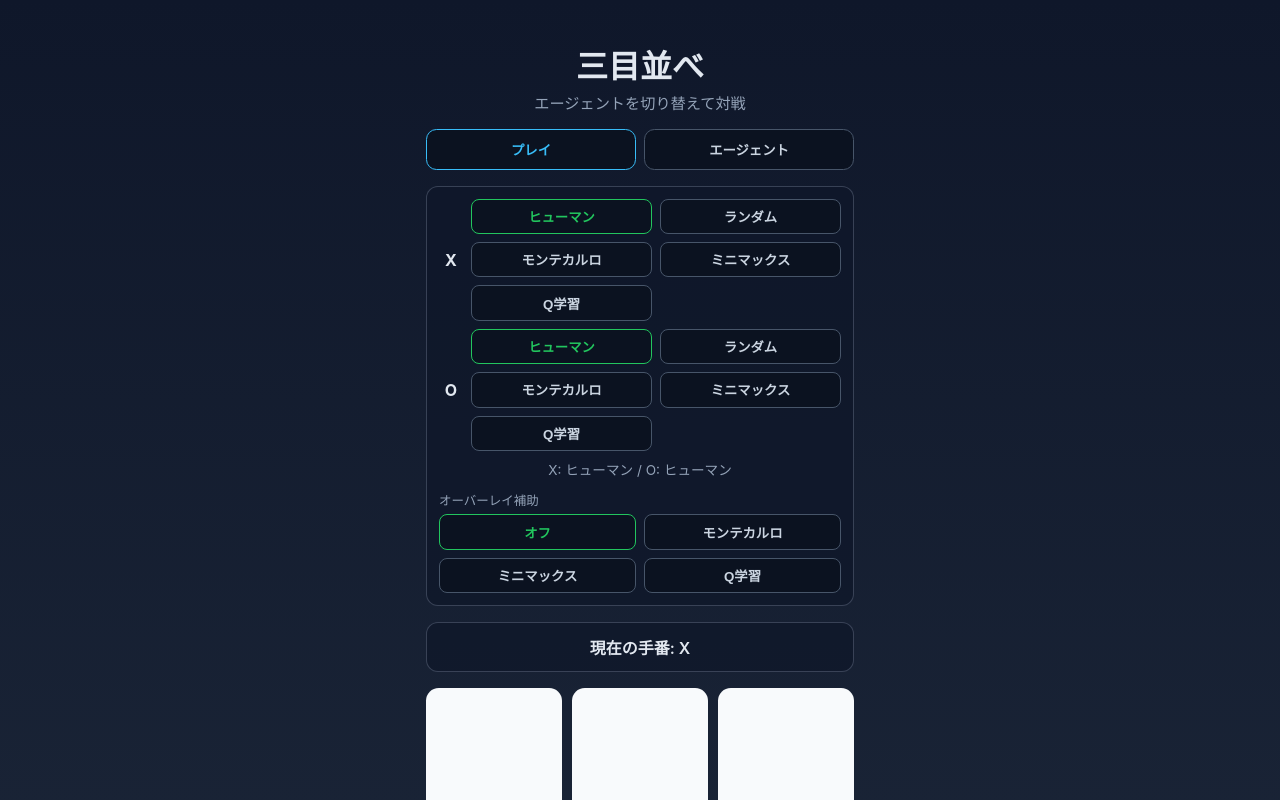
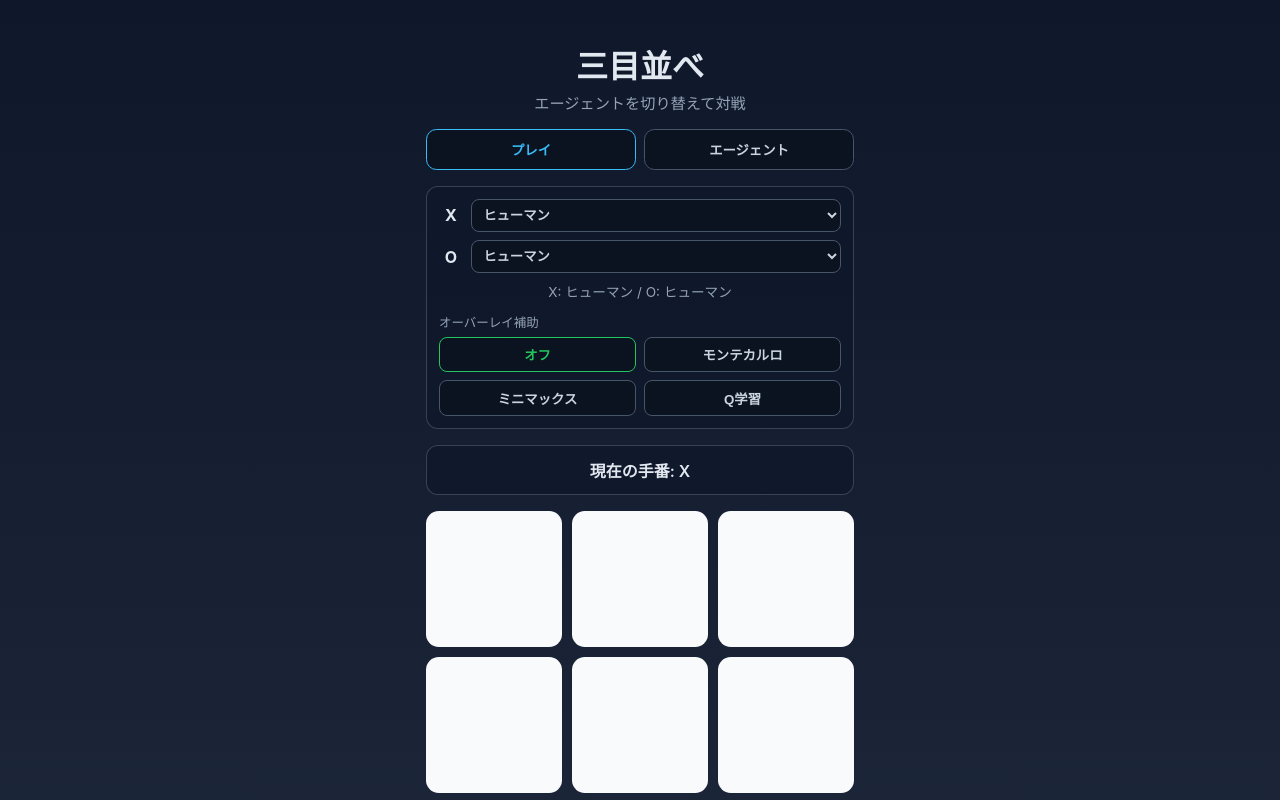
Before and after one commit to hariboten/tic-tac-toe, an Angular app: page / in a window 1280 px wide. Shown: the top 800 px of the page. Built offline with nearby package versions, Linux system fonts and the light colour scheme.

Commit message:
エージェント選択UIをプルダウン化

```diff
--- a/src/app/app.component.html
+++ b/src/app/app.component.html
@@ -24,25 +24,31 @@
   @if (activeTab === 'PLAY') {
     <section class="agents" aria-label="player agent settings">
       <div class="agent-row">
-        <span class="label">X</span>
-        <div class="agent-buttons">
-          <button type="button" class="agent-toggle" [ngClass]="{ active: agents.X === 'HUMAN' }" (click)="setAgent('X', 'HUMAN')">ヒューマン</button>
-          <button type="button" class="agent-toggle" [ngClass]="{ active: agents.X === 'RANDOM' }" (click)="setAgent('X', 'RANDOM')">ランダム</button>
-          <button type="button" class="agent-toggle" [ngClass]="{ active: agents.X === 'MONTE_CARLO' }" (click)="setAgent('X', 'MONTE_CARLO')">モンテカルロ</button>
-          <button type="button" class="agent-toggle" [ngClass]="{ active: agents.X === 'MINIMAX' }" (click)="setAgent('X', 'MINIMAX')">ミニマックス</button>
-          <button type="button" class="agent-toggle" [ngClass]="{ active: agents.X === 'Q_LEARNING' }" (click)="setAgent('X', 'Q_LEARNING')">Q学習</button>
-        </div>
+        <label class="label" for="agent-x-select">X</label>
+        <select
+          id="agent-x-select"
+          class="agent-select"
+          [ngModel]="agents.X"
+          (ngModelChange)="setAgent('X', $event)"
+        >
+          @for (agent of availableAgents; track agent.value) {
+            <option [value]="agent.value">{{ agent.label }}</option>
+          }
+        </select>
       </div>
 
       <div class="agent-row">
-        <span class="label">O</span>
-        <div class="agent-buttons">
-          <button type="button" class="agent-toggle" [ngClass]="{ active: agents.O === 'HUMAN' }" (click)="setAgent('O', 'HUMAN')">ヒューマン</button>
-          <button type="button" class="agent-toggle" [ngClass]="{ active: agents.O === 'RANDOM' }" (click)="setAgent('O', 'RANDOM')">ランダム</button>
-          <button type="button" class="agent-toggle" [ngClass]="{ active: agents.O === 'MONTE_CARLO' }" (click)="setAgent('O', 'MONTE_CARLO')">モンテカルロ</button>
-          <button type="button" class="agent-toggle" [ngClass]="{ active: agents.O === 'MINIMAX' }" (click)="setAgent('O', 'MINIMAX')">ミニマックス</button>
-          <button type="button" class="agent-toggle" [ngClass]="{ active: agents.O === 'Q_LEARNING' }" (click)="setAgent('O', 'Q_LEARNING')">Q学習</button>
-        </div>
+        <label class="label" for="agent-o-select">O</label>
+        <select
+          id="agent-o-select"
+          class="agent-select"
+          [ngModel]="agents.O"
+          (ngModelChange)="setAgent('O', $event)"
+        >
+          @for (agent of availableAgents; track agent.value) {
+            <option [value]="agent.value">{{ agent.label }}</option>
+          }
+        </select>
       </div>
 
       <p class="mode">{{ modeText }}</p>
--- a/src/app/app.component.scss
+++ b/src/app/app.component.scss
@@ -63,18 +63,22 @@ h1 {
   margin-bottom: 0.5rem;
 }
 
-.agent-buttons {
-  display: grid;
-  grid-template-columns: repeat(2, minmax(0, 1fr));
-  gap: 0.5rem;
-}
-
 .agent-row:last-of-type {
   margin-bottom: 0.75rem;
 }
 
 .label {
   font-weight: 700;
+}
+
+.agent-select {
+  width: 100%;
+  border: 1px solid #475569;
+  border-radius: 0.5rem;
+  background: #0b1220;
+  color: #cbd5e1;
+  padding: 0.45rem;
+  font-weight: 600;
 }
 
 .agent-toggle {
--- a/src/app/app.component.ts
+++ b/src/app/app.component.ts
@@ -16,6 +16,13 @@ import { TicTacToeEngine } from './tic-tac-toe.engine';
   styleUrl: './app.component.scss'
 })
 export class AppComponent implements OnInit, OnDestroy {
+  protected readonly availableAgents: Array<{ value: AgentType; label: string }> = [
+    { value: 'HUMAN', label: 'ヒューマン' },
+    { value: 'RANDOM', label: 'ランダム' },
+    { value: 'MONTE_CARLO', label: 'モンテカルロ' },
+    { value: 'MINIMAX', label: 'ミニマックス' },
+    { value: 'Q_LEARNING', label: 'Q学習' }
+  ];
   protected agents: Record<Player, AgentType> = {
     X: 'HUMAN',
     O: 'HUMAN'
```
Also changed, not shown: 1 other file (tests, documents, lock files or other folders).
